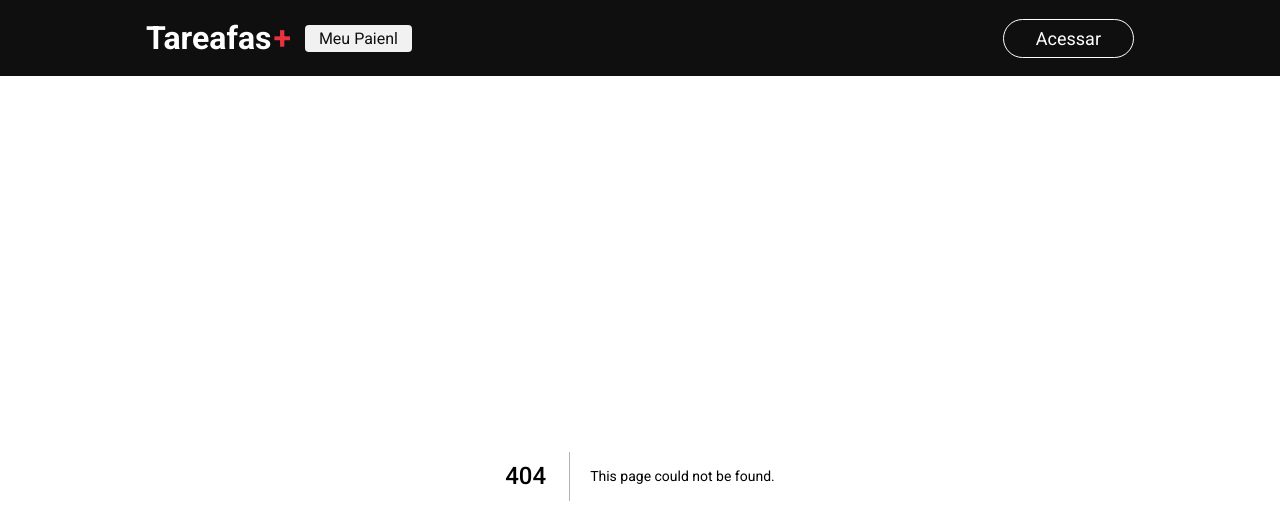
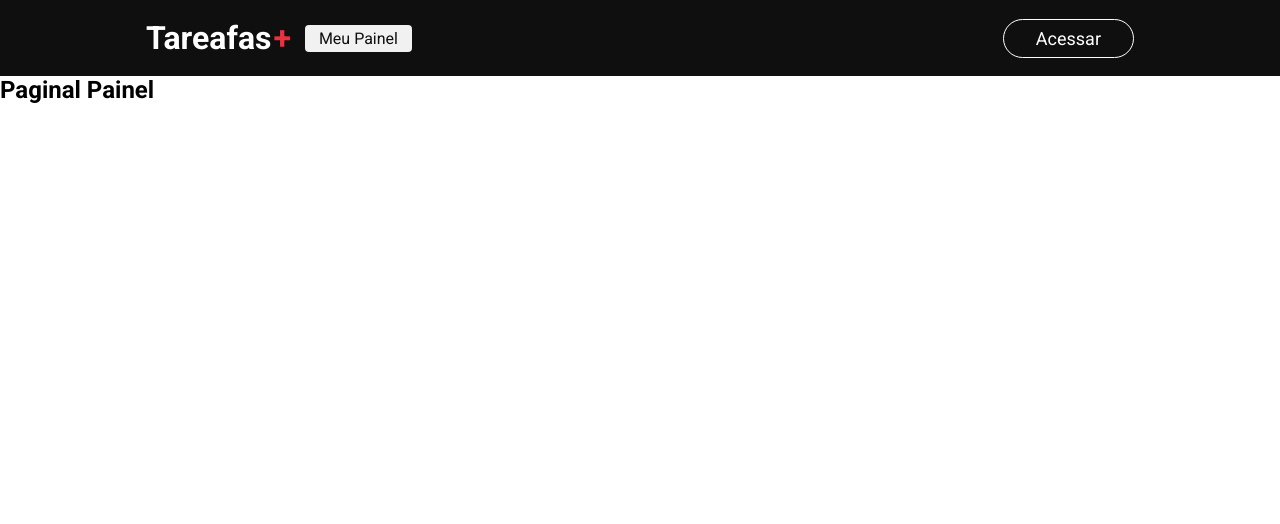
Before and after one commit to Everton3012/Next_Ts_Tarefas, a Next.js app: page /dashboard in a window 1280 px wide. Before the commit this address had no page. Shown: the top 524 px of the page. Built offline with nearby package versions, Linux system fonts and the light colour scheme.

Commit message:
sistema de autenticação com nextAuth

```diff
--- a/src/components/header/index.jsx
+++ b/src/components/header/index.jsx
@@ -11,7 +11,7 @@ export function Header() {
                         <h1 className={styles["logo"]}>Tareafas<span>+</span></h1>
                     </Link>
                     <Link className={styles["link"]} href={"/dashboard"}>
-                        Meu Paienl
+                        Meu Painel
                     </Link>
                 </nav>
                 <button className={styles["loginButton"]}>Acessar</button>
--- a/src/pages/_app.tsx
+++ b/src/pages/_app.tsx
@@ -1,12 +1,13 @@
+import { SessionProvider } from "next-auth/react";
 import "../styles/globals.css";
 import type { AppProps } from "next/app";
 import { Header } from "../components/header";
 
 export default function App({ Component, pageProps }: AppProps) {
   return (
-    <>
+    <SessionProvider session={pageProps.session}>
       <Header />
       <Component {...pageProps} />
-    </>
+    </SessionProvider>
   );
 }
--- /dev/null
+++ b/src/pages/dashboard/index.tsx
@@ -0,0 +1,14 @@
+import styles from "./style.module.css";
+import Head from "next/head";
+
+export default function Dashboard() {
+  return (
+    <section className={styles["container"]}>
+      <Head>
+        <title>Meu painel de tarefas</title>
+      </Head>
+
+      <h1>Paginal Painel</h1>
+    </section>
+  );
+}
```
Also changed, not shown: package.json (+5 -4 lines), src/pages/api/auth/[...nextauth].ts (added, +14 -0 lines), src/pages/dashboard/style.module.css (added), 2 other files (tests, documents, lock files or other folders).
